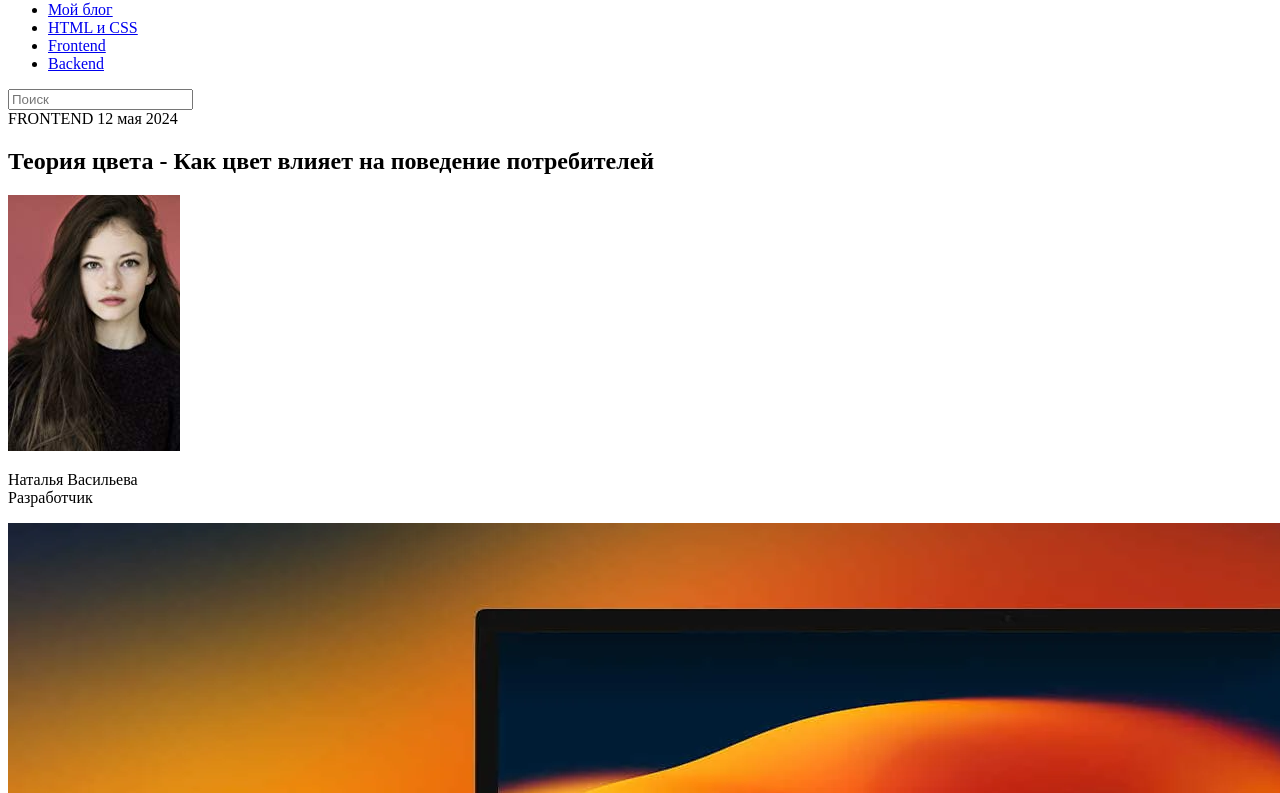
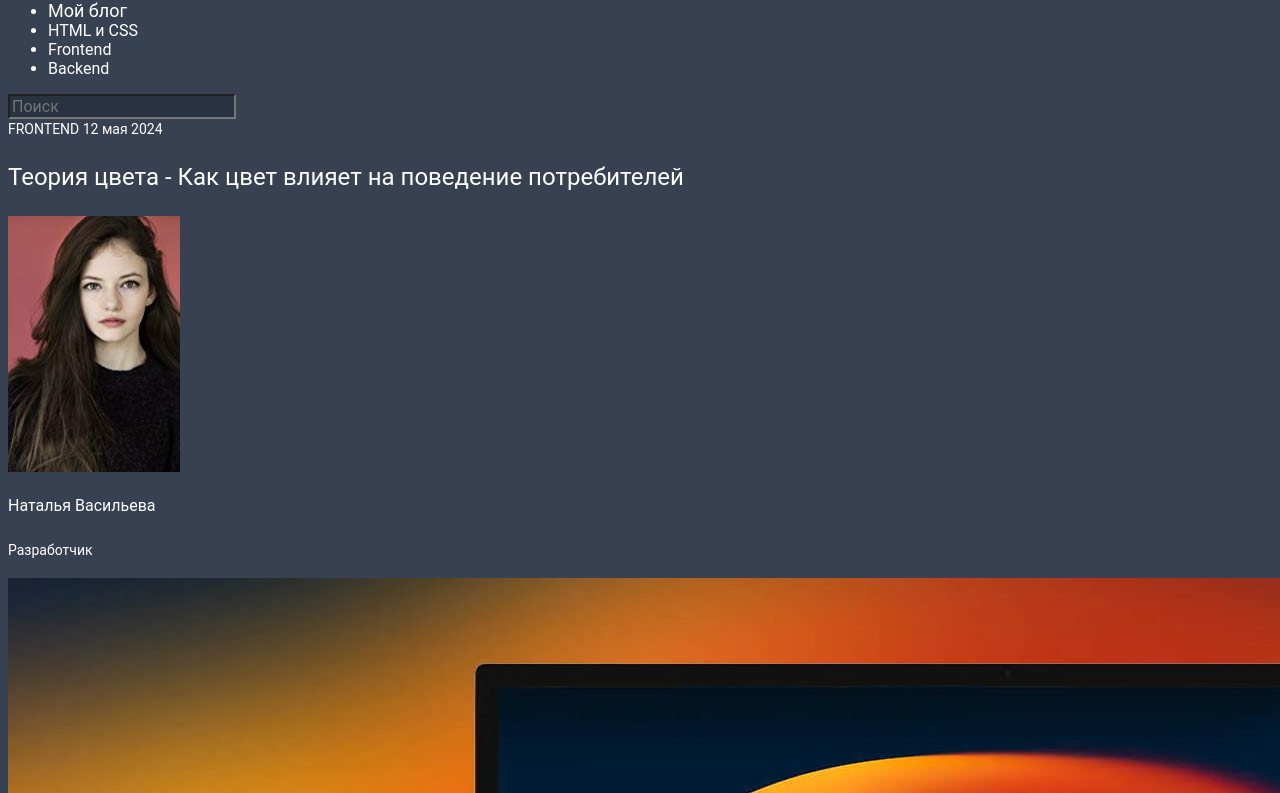
Before and after one commit to pixel-irina/HomeWork_purpule_HTML_CSS, a plain HTML site: page 1_blog/index.html in a window 1280 px wide. Shown: the part 41-834 px from the top of the page. Drawn offline with Linux system fonts and the light colour scheme.

Commit message:
Add CSS selectors

```diff
--- a/1_blog/index.html
+++ b/1_blog/index.html
@@ -4,40 +4,45 @@
 <head>
     <meta charset="UTF-8">
     <meta name="viewport" content="width=device-width, initial-scale=1.0">
+    <link rel="stylesheet" href="styles/style.css">
     <title>Blog</title>
 </head>
 
 <body>
     <header>
-        <span>B</span>
+        <span class="logo">B</span>
         <nav>
             <ul>
-                <li><a href="#">Мой блог</a></li>
-                <li><a href="#">HTML и CSS</a></li>
-                <li><a href="#">Frontend</a></li>
-                <li><a href="#">Backend</a></li>
+                <li><a href="#" id="blog">Мой блог</a></li>
+                <li><a href="#" class="link">HTML и CSS</a></li>
+                <li><a href="#" class="link">Frontend</a></li>
+                <li><a href="#" class="link">Backend</a></li>
             </ul>
         </nav>
         <div>
-            <input type="search" placeholder="Поиск">
+            <input type="search" placeholder="Поиск" id="search">
         </div>
     </header>
 
     <main>
         <section>
-            <div>
-                <span>FRONTEND </span>
-                <time>12 мая 2024</time>
-            </div>
+
+            <span class="date">FRONTEND </span>
+            <time class="date">12 мая 2024</time>
+
             <h1>Теория цвета - Как цвет влияет на поведение потребителей</h1>
             <img src="./images/image1.png" alt="foto">
-            <p> Наталья Васильева <br>
-                Разработчик</p>
+            <div>
+                <p id="name"> Наталья Васильева </p>
+                <p id="developer">Разработчик</p>
+            </div>
+
         </section>
         <article>
             <img src="./images/image2.png" alt="Заставка">
 
-            <p>Теория цвета — это особенности эмоционального восприятия человеком тех или иных цветовых решений. Цвета и
+            <p class="firstPartText">Теория цвета — это особенности эмоционального восприятия человеком тех или иных
+                цветовых решений. Цвета и
                 различные их
                 комбинации влияют на психику человека, а значит, во многом определяют его поведение. Маркетологи и
                 веб-дизайнеры
@@ -48,13 +53,17 @@
                 положительное отношение к продукту, подтолкнуть посетителей к совершению целевых действий, повысить
                 конверсию.
             </p>
-            <p>Универсального ответа на вопрос, как тот или иной цвет влияет на разных людей, нет. Эмоциональная и
+            <p class="secondPartText">Универсального ответа на вопрос, как тот или иной цвет влияет на разных людей,
+                нет. Эмоциональная и
                 поведенческая
                 реакция каждого человека зависит от личного опыта. Вместе с тем можно выделить определенные
                 закономерности
                 влияния
                 цветов на поведение пользователей.</p>
-            <p>В исследовании «Влияние цвета на маркетинг» (<a href="#">Impact of color on marketing</a>) говорится, что
+            <p class="secondPartText">В исследовании «Влияние цвета на маркетинг» (<span><a
+                        href="https://www.researchgate.net/publication/235320162_Impact_of_color_on_marketing">Impact of
+                        color on
+                        marketing</a></span>) говорится, что
                 использование разных цветов
                 может существенно влиять на настроение и поведение потребителей. Утверждается, что от 60 до 90%
                 покупателей
@@ -67,8 +76,12 @@
 
     </main>
     <footer>
-        <span>Все права защищены &#169;</span>
-        <time>2024</time>
+        <div class="rights">
+            Все права защищены &#169; 2024
+        </div>
+
+        <!--<span class="rights">Все права защищены &#169;</span>
+        <time class="rights">2024</time>*/-->
     </footer>
 </body>
 
--- /dev/null
+++ b/1_blog/styles/style.css
@@ -0,0 +1,62 @@
+* {
+    font-family: 'Roboto', monospace;
+    color: #FFFFFF;
+    font-weight: 400;
+    font-size: 16px;
+}
+
+body {
+    background-color: #374151;
+}
+
+header a {
+    line-height: 100%;
+    text-decoration: none;
+}
+
+.logo {
+    font-size: 18px;
+    font-family: 'Source Sans Pro', monospace;
+    font-weight: 600;
+    line-height: 100%;
+}
+
+#search {
+    background-color: rgba(31, 41, 55, 0.6);
+    color: #FFFFFF;
+    line-height: 100%;
+}
+
+#blog {
+    font-size: 18px;
+}
+
+.date {
+    font-size: 14px;
+    line-height: 100%;
+}
+
+h1 {
+    font-size: 24px;
+    line-height: 38px;
+
+}
+
+#name,
+#developer,
+.rights {
+    line-height: 28px;
+}
+
+#developer {
+    font-size: 14px;
+}
+
+.firstPartText {
+    font-size: 20px;
+    line-height: 32px;
+}
+
+.secondPartText {
+    line-height: 30px;
+}
--- /dev/null
+++ b/2-Form/styles/style.css
@@ -0,0 +1,70 @@
+body {
+    background-image: linear-gradient(to right, #F39494, #FDC5C5);
+    font-family: 'Open Sans', monospace;
+}
+
+main {
+    background-color: #FFFEFE;
+    width: 582px;
+    height: 573px;
+
+}
+
+h1 {
+    color: #333333;
+    font-weight: 700;
+    font-size: 36px;
+    line-height: 100%;
+}
+
+span {
+    color: #666666;
+    font-size: 18px;
+}
+
+label {
+    color: #999999;
+    font-size: 16px;
+    font-style: italic;
+}
+
+
+.company-name {
+    color: #333333;
+    font-size: 16px;
+    font-weight: 600;
+    font-style: normal;
+}
+
+#company {
+    background-color: #FFFFFF;
+    box-sizing: 1px;
+    border-color: #F5F5F5;
+}
+
+input {
+    background-color: #F5F5F5;
+}
+
+a {
+    color: #089FE0;
+    font-size: 18px;
+    font-style: solid;
+}
+
+.terms {
+    font-size: 14px;
+    font-style: normal;
+}
+
+.terms-link {
+    font-size: 14px;
+}
+
+button {
+    background-color: #089FE0;
+    color: #FFFFFF;
+    font-size: 18px;
+    font-weight: 400;
+    line-height: 100%;
+}
```
Also changed, not shown: 2-Form/index.html (+7 -6 lines).
